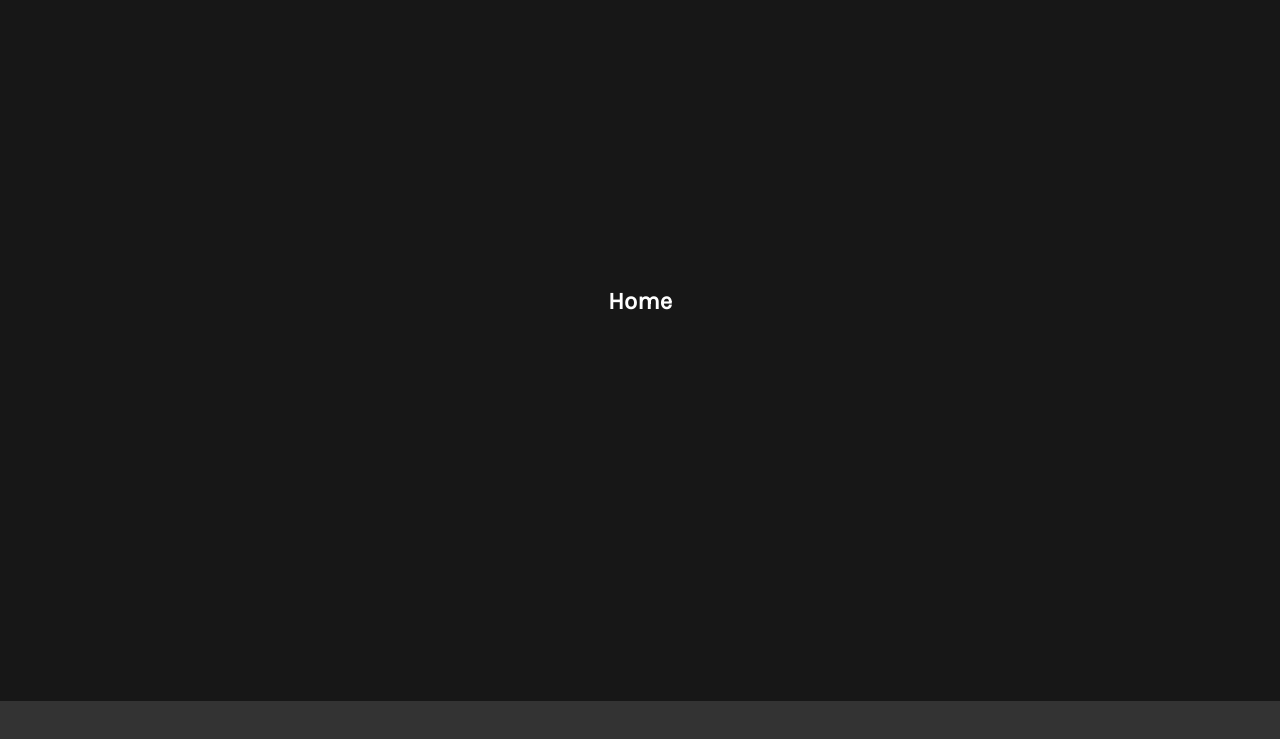
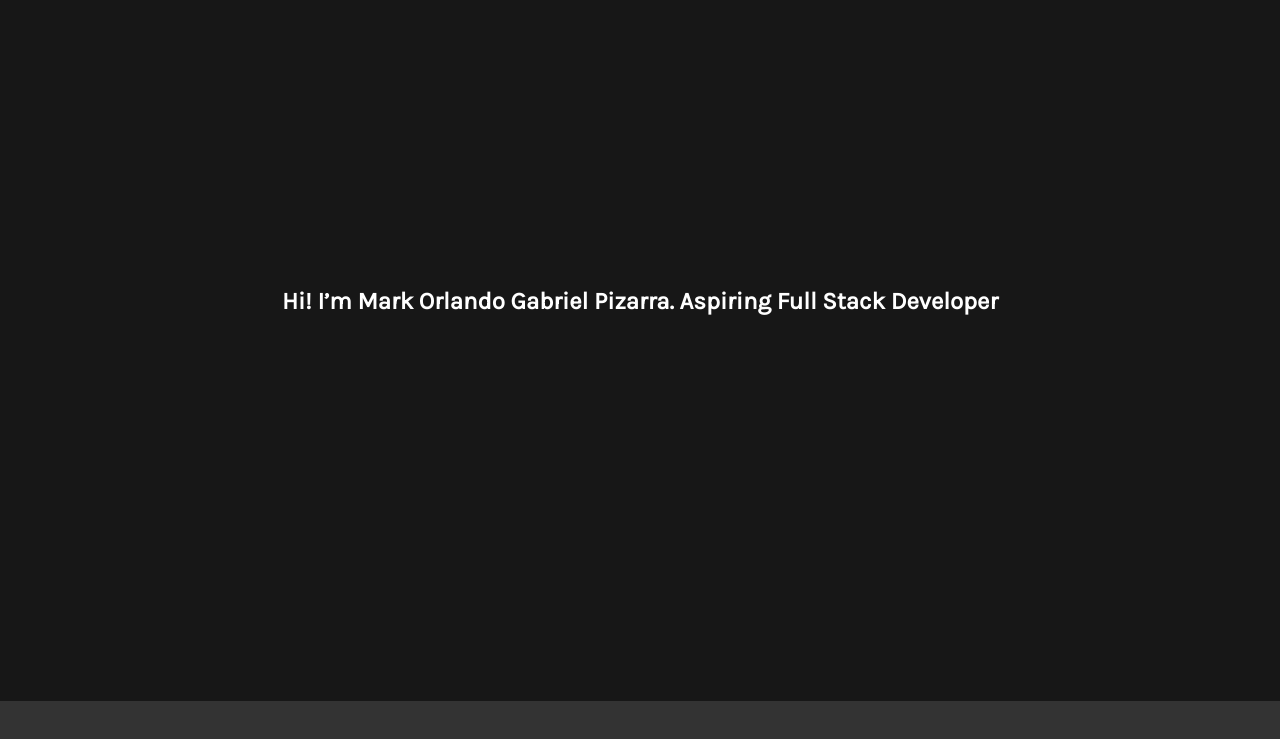
Before and after one commit to CodeAkyra/mark-orlando-gabriel-pizarra, a website: page index.html in a window 1280 px wide. Shown: the part 99-838 px from the top of the page. Drawn offline with Linux system fonts and the light colour scheme.

Commit message:
Update index.html

```diff
--- a/index.html
+++ b/index.html
@@ -22,7 +22,8 @@
       </ul>
     </header>
     <section class="home">
-      <h1>Home</h1>
+      <h1>Hi!
+I’m Mark Orlando Gabriel Pizarra. Aspiring Full Stack Developer</h1>
     </section>
     <section class="about">
       <h1>About</h1>
```
